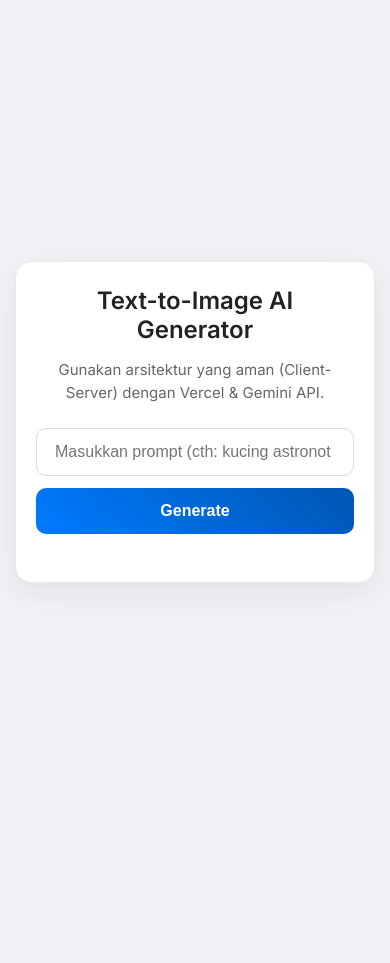
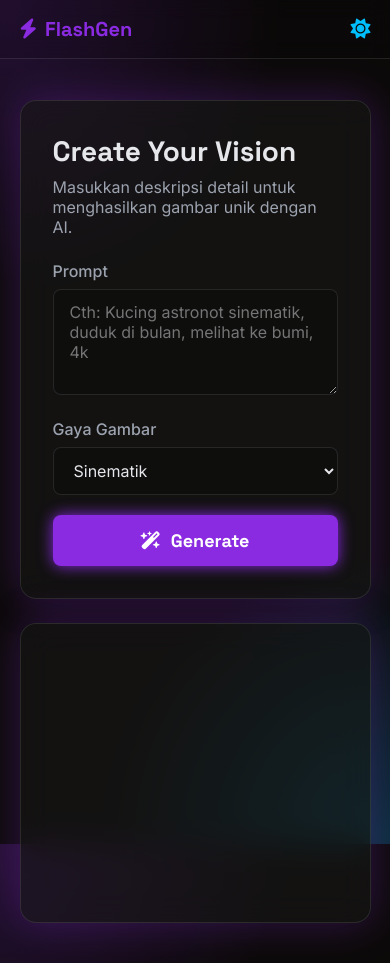
Before and after one commit to rafli-chesio/chatbot-generate-gambar, a website: page index.html in a window 390 px wide. Before the commit the page ends 844 px from the top, so only its background shows below. Drawn offline with Linux system fonts and the light colour scheme.

Commit message:
Rombak Styling

```diff
--- a/index.html
+++ b/index.html
@@ -3,33 +3,73 @@
 <head>
     <meta charset="UTF-8">
     <meta name="viewport" content="width=device-width, initial-scale=1.0">
-    <title>Text-to-Image AI Generator</title>
+    <title>AI Image Generator</title>
+
     <link rel="preconnect" href="https://fonts.googleapis.com">
     <link rel="preconnect" href="https://fonts.gstatic.com" crossorigin>
-    <link href="https://fonts.googleapis.com/css2?family=Inter:wght@400;500;600&display=swap" rel="stylesheet">
+    <link href="https://fonts.googleapis.com/css2?family=Space+Grotesk:wght@500;700&family=Inter:wght@400;500&display=swap" rel="stylesheet">
+
+    <link rel="stylesheet" href="https://cdnjs.cloudflare.com/ajax/libs/font-awesome/6.5.1/css/all.min.css">
 
     <link rel="stylesheet" href="style.css">
 </head>
-<body>
+<body class="dark-mode"> <header class="navbar">
+        <div class="logo">
+            <i class="fa-solid fa-bolt"></i>
+            <span>FlashGen</span>
+        </div>
+        <div class="nav-title">
+            AI Image Generator
+        </div>
+        <div class="theme-toggle" id="theme-toggle-btn">
+            <i class="fa-solid fa-sun"></i>
+        </div>
+    </header>
 
-    <div class="container">
-        <h1>Text-to-Image AI Generator</h1>
-        <p>Gunakan arsitektur yang aman (Client-Server) dengan Vercel & Gemini API.</p>
+    <main class="main-container">
+        <div class="main-content">
 
-        <div class="input-group">
-            <input type="text" id="prompt-input" placeholder="Masukkan prompt (cth: kucing astronot di bulan)">
-            <button id="generate-btn">Generate</button>
+            <section class="controls-panel">
+                <h2>Create Your Vision</h2>
+                <p>Masukkan deskripsi detail untuk menghasilkan gambar unik dengan AI.</p>
+
+                <div class="form-group">
+                    <label for="prompt-input">Prompt</label>
+                    <textarea id="prompt-input" rows="4" placeholder="Cth: Kucing astronot sinematik, duduk di bulan, melihat ke bumi, 4k"></textarea>
                 </div>
 
-        <div id="loading-spinner" class="loader-container" style="display: none;">
-            <div class="loader"></div>
-            <p>Sedang membuat gambar...</p>
+                <div class="form-group">
+                    <label for="style-select">Gaya Gambar</label>
+                    <select id="style-select">
+                        <option value="cinematic">Sinematik</option>
+                        <option value="anime">Anime</option>
+                        <option value="photorealistic">Foto Realistis</option>
+                        <option value="low_poly">Low Poly</option>
+                    </select>
                 </div>
 
-        <div class="result-container" style="display: none;">
+                <button id="generate-btn">
+                    <i class="fa-solid fa-wand-magic-sparkles"></i>
+                    Generate
+                </button>
+
+                <div id="error-message" class="error-box" style="display: none;">
+                    </div>
+            </section>
+
+            <section class="image-panel">
+                <div id="loading-spinner" style="display: none;">
+                    <div class="loader"></div>
+                    <p>Generating your masterpiece...</p>
+                </div>
+
+                <div id="result-container" style="display: none;">
                     <img id="result-image" src="" alt="Gambar yang dihasilkan AI">
                 </div>
+            </section>
+
         </div>
+    </main>
 
     <script src="script.js"></script>
 </body>
--- a/script.js
+++ b/script.js
@@ -1,5 +1,24 @@
 // File: /script.js
 // (Versi FINAL - Mengatasi bug CSS dan Loading)
+
+const themeToggleBtn = document.getElementById('theme-toggle-btn');
+const body = document.body;
+
+if (themeToggleBtn) {
+    themeToggleBtn.addEventListener('click', () => {
+        body.classList.toggle('light-mode');
+
+        // Ubah ikon tombol
+        const icon = themeToggleBtn.querySelector('i');
+        if (body.classList.contains('light-mode')) {
+            icon.classList.remove('fa-sun');
+            icon.classList.add('fa-moon');
+        } else {
+            icon.classList.remove('fa-moon');
+            icon.classList.add('fa-sun');
+        }
+    });
+}
 
 document.addEventListener('DOMContentLoaded', () => {
 
@@ -12,6 +31,8 @@ document.addEventListener('DOMContentLoaded', () => {
     const resultImage = document.getElementById('result-image');
     // INI YANG PENTING UNTUK CSS BARU
     const resultContainer = document.querySelector('.result-container');
+    const errorBox = document.getElementById('error-message');
+
 
     // Pastikan semua elemen penting ada
     if (!promptInput || !generateBtn || !loadingSpinner || !resultImage || !resultContainer) {
@@ -37,6 +58,8 @@ document.addEventListener('DOMContentLoaded', () => {
         loadingSpinner.style.display = 'block';
         resultContainer.style.display = 'none'; // Sembunyikan container hasil lama
         generateBtn.disabled = true;
+
+        if (errorBox) errorBox.style.display = 'none';
 
         try {
             // 4. Kirim permintaan ke backend
@@ -70,9 +93,16 @@ document.addEventListener('DOMContentLoaded', () => {
             resultContainer.style.display = 'block'; // <-- INI PERBAIKANNYA
 
         } catch (error) {
-            // 7. Tangani SEMUA error
-            console.error('Error:', error);
-            alert('Terjadi kesalahan: ' + error.message);
+           console.error('Error:', error);
+
+            // --- GANTI 'alert(...)' DENGAN KODE INI ---
+            if (errorBox) {
+                errorBox.textContent = 'Terjadi kesalahan: ' + error.message;
+                errorBox.style.display = 'block';
+            } else {
+                // Fallback jika error box tidak ada
+                alert('Terjadi kesalahan: ' + error.message);
+            }
 
         } finally {
             // 8. Selesai (UI Cleanup)
--- a/style.css
+++ b/style.css
@@ -1,120 +1,251 @@
 /* =================================
-   RESET & FONT DASAR
+   1. VARIABEL ROOT & TEMA
+   ================================= */
+:root {
+    --font-heading: 'Space Grotesk', sans-serif;
+    --font-body: 'Inter', sans-serif;
+
+    --primary-neon: #8A2BE2; /* Ungu Neon */
+    --secondary-neon: #00BFFF; /* Biru Elektrik */
+    --text-primary: #e5e7eb; /* Putih keabuan */
+    --text-secondary: #9ca3af;
+    --border-color: rgba(255, 255, 255, 0.1);
+
+    --dark-bg: #0c0a09; /* Hitam pekat */
+    --dark-panel-bg: rgba(26, 26, 26, 0.5); /* Latar glassmorphism */
+    --dark-panel-glow: rgba(138, 43, 226, 0.3); /* Glow ungu */
+
+    --light-bg: #f0f2f5;
+    --light-panel-bg: rgba(255, 255, 255, 0.7);
+    --light-panel-glow: rgba(0, 191, 255, 0.3); /* Glow biru */
+}
+
+/* =================================
+   2. DASAR & DARK MODE
    ================================= */
 * {
     box-sizing: border-box;
+    margin: 0;
+    padding: 0;
 }
 
 body {
-    font-family: 'Inter', -apple-system, BlinkMacSystemFont, "Segoe UI", Roboto, Helvetica, Arial, sans-serif;
-    background-color: #f0f2f5; /* Background abu-abu muda */
-    color: #333;
-    display: flex;
-    justify-content: center;
-    align-items: center;
-    min-height: 100vh;
-    margin: 0;
-    padding: 20px;
+    font-family: var(--font-body);
+    background-color: var(--dark-bg);
+    color: var(--text-primary);
+    background-image: radial-gradient(circle at 1% 1%, rgba(138, 43, 226, 0.2) 0%, transparent 30%),
+                      radial-gradient(circle at 99% 99%, rgba(0, 191, 255, 0.2) 0%, transparent 30%);
+    background-attachment: fixed;
+    transition: background-color 0.3s ease, color 0.3s ease;
+}
+
+body.light-mode {
+    --dark-bg: var(--light-bg);
+    --dark-panel-bg: var(--light-panel-bg);
+    --dark-panel-glow: var(--light-panel-glow);
+    --text-primary: #111827;
+    --text-secondary: #4b5563;
+    --border-color: rgba(0, 0, 0, 0.1);
 }
 
 /* =================================
-   CONTAINER UTAMA (TAMPILAN KARTU)
+   3. NAVBAR
    ================================= */
-.container {
-    background-color: #ffffff;
-    padding: 32px 40px; /* Padding lebih besar */
-    border-radius: 16px; /* Sudut lebih bulat */
-    box-shadow: 0 10px 30px rgba(0, 0, 0, 0.07); /* Bayangan lebih halus */
+.navbar {
+    display: flex;
+    justify-content: space-between;
+    align-items: center;
+    padding: 16px 5%;
+    background: rgba(0, 0, 0, 0.1);
+    backdrop-filter: blur(10px);
+    border-bottom: 1px solid var(--border-color);
+    position: fixed;
+    top: 0;
+    left: 0;
     width: 100%;
-    max-width: 640px;
-    text-align: center;
-    border: 1px solid #e8e8e8;
+    z-index: 100;
 }
 
-h1 {
-    font-size: 28px;
-    color: #222;
-    margin-top: 0;
-    margin-bottom: 12px;
+.logo {
+    display: flex;
+    align-items: center;
+    gap: 8px;
+    font-family: var(--font-heading);
+    font-weight: 700;
+    font-size: 20px;
+    color: var(--primary-neon);
 }
 
-p {
-    color: #666; /* Warna teks deskripsi */
-    font-size: 16px;
-    margin-bottom: 32px;
-    line-height: 1.5;
+.nav-title {
+    font-family: var(--font-heading);
+    font-size: 22px;
+    font-weight: 500;
+    color: var(--text-primary);
+}
+
+.theme-toggle {
+    font-size: 20px;
+    cursor: pointer;
+    color: var(--secondary-neon);
+    transition: color 0.3s, transform 0.3s;
+}
+.theme-toggle:hover {
+    transform: scale(1.1) rotate(15deg);
 }
 
 /* =================================
-   GRUP INPUT & TOMBOL
+   4. LAYOUT UTAMA (DUA KOLOM)
    ================================= */
-.input-group {
+.main-container {
+    padding-top: 100px; /* (Tinggi navbar + 20px) */
+    padding-bottom: 40px;
+}
+
+.main-content {
+    display: grid;
+    grid-template-columns: 1fr 1.5fr; /* Kolom kiri lebih kecil */
+    gap: 24px;
+    padding: 0 5%;
+    max-width: 1400px;
+    margin: 0 auto;
+}
+
+/* =================================
+   5. PANEL (KONTROL & GAMBAR)
+   ================================= */
+.controls-panel,
+.image-panel {
+    background: var(--dark-panel-bg);
+    border-radius: 16px;
+    padding: 32px;
+    border: 1px solid var(--border-color);
+    backdrop-filter: blur(16px);
+    -webkit-backdrop-filter: blur(16px);
+    box-shadow: 0 0 40px var(--dark-panel-glow);
+    transition: all 0.3s ease;
+}
+
+.image-panel {
     display: flex;
-    gap: 12px;
+    align-items: center;
+    justify-content: center;
+    min-height: 500px; /* Tinggi minimum panel gambar */
+    position: relative; /* Untuk loader */
+    overflow: hidden;
+}
+
+/* =================================
+   6. ELEMEN FORM (KOLOM KIRI)
+   ================================= */
+.controls-panel h2 {
+    font-family: var(--font-heading);
+    font-size: 28px;
+    color: var(--text-primary);
+    margin-bottom: 8px;
+}
+
+.controls-panel p {
+    color: var(--text-secondary);
     margin-bottom: 24px;
 }
 
-#prompt-input {
-    flex-grow: 1; /* Input memakan sisa ruang */
-    padding: 14px 18px;
-    font-size: 16px;
-    border: 1px solid #ddd;
-    border-radius: 10px;
-    transition: border-color 0.2s, box-shadow 0.2s; /* Transisi halus */
+.form-group {
+    margin-bottom: 20px;
 }
 
-/* Efek saat input di-klik (focus) */
-#prompt-input:focus {
-    border-color: #007bff;
-    box-shadow: 0 0 0 3px rgba(0,123,255,0.15); /* Efek glow biru */
+.form-group label {
+    display: block;
+    margin-bottom: 8px;
+    font-weight: 500;
+    color: var(--text-secondary);
+}
+
+#prompt-input,
+#style-select {
+    width: 100%;
+    padding: 12px 16px;
+    font-size: 16px;
+    font-family: var(--font-body);
+    background-color: rgba(0, 0, 0, 0.2);
+    border: 1px solid var(--border-color);
+    border-radius: 8px;
+    color: var(--text-primary);
+    transition: border-color 0.3s, box-shadow 0.3s;
+}
+
+#prompt-input:focus,
+#style-select:focus {
     outline: none;
+    border-color: var(--primary-neon);
+    box-shadow: 0 0 10px var(--primary-neon);
 }
 
 #generate-btn {
-    padding: 14px 24px;
-    font-size: 16px;
-    font-weight: 600; /* Sedikit lebih tebal */
+    width: 100%;
+    padding: 14px;
+    font-size: 18px;
+    font-weight: 700;
+    font-family: var(--font-heading);
     color: #fff;
-    background: linear-gradient(45deg, #007bff, #0056b3); /* Gradient biru */
+    background: var(--primary-neon);
     border: none;
-    border-radius: 10px;
+    border-radius: 8px;
     cursor: pointer;
-    transition: transform 0.2s, box-shadow 0.2s;
+    display: flex;
+    align-items: center;
+    justify-content: center;
+    gap: 10px;
+
+    /* Efek Neon */
+    box-shadow: 0 0 15px var(--primary-neon);
+    transition: all 0.3s ease;
 }
 
-/* Efek saat mouse di atas tombol */
 #generate-btn:hover {
-    transform: translateY(-2px); /* Tombol sedikit terangkat */
-    box-shadow: 0 6px 15px rgba(0,123,255,0.25);
+    transform: scale(1.02);
+    box-shadow: 0 0 25px var(--primary-neon), 0 0 40px var(--secondary-neon);
+    background: linear-gradient(45deg, var(--primary-neon), var(--secondary-neon));
 }
 
-/* Efek saat tombol nonaktif (loading) */
 #generate-btn:disabled {
-    background: #ccc;
+    background: #555;
+    color: #999;
     cursor: not-allowed;
+    box-shadow: none;
     transform: none;
-    box-shadow: none;
+}
+
+/* Kotak Error (pengganti alert) */
+.error-box {
+    display: none; /* diatur oleh JS */
+    margin-top: 20px;
+    padding: 12px;
+    background-color: rgba(255, 0, 0, 0.1);
+    border: 1px solid rgba(255, 0, 0, 0.5);
+    color: #ffcccc;
+    border-radius: 8px;
+    font-size: 15px;
 }
 
 /* =================================
-   LOADER & HASIL GAMBAR
+   7. LOADER & HASIL GAMBAR (KOLOM KANAN)
    ================================= */
-.loader-container {
-    margin-top: 20px;
-    color: #555;
-    font-weight: 500;
+#loading-spinner {
+    text-align: center;
+    color: var(--text-secondary);
+    font-family: var(--font-heading);
 }
 
-/* Animasi loader baru (lebih modern) */
 .loader {
-    width: 48px;
-    height: 48px;
+    width: 60px;
+    height: 60px;
     border-radius: 50%;
-    display: inline-block;
-    border-top: 4px solid #007bff;
-    border-right: 4px solid transparent;
+    margin-bottom: 16px;
+    /* Animasi loader neon */
+    border: 5px solid var(--border-color);
+    border-top-color: var(--primary-neon);
+    border-left-color: var(--secondary-neon);
     animation: spin 1s linear infinite;
-    margin: 20px auto 10px;
 }
 
 @keyframes spin {
@@ -122,66 +253,49 @@ p {
     100% { transform: rotate(360deg); }
 }
 
-.result-container {
-    margin-top: 24px;
+#result-container {
     width: 100%;
-    /* Menjaga rasio aspek kotak (1:1) */
-    position: relative;
-    padding-bottom: 100%; /* Ini trik untuk aspect-ratio 1:1 */
-    background-color: #f9f9f9;
-    border-radius: 12px;
-    display: none; /* Default tersembunyi */
+    height: 100%;
+    animation: fadeUp 0.5s ease; /* Animasi fade-up */
 }
 
 #result-image {
-    /* Gambar mengisi penuh kontainer */
-    position: absolute;
-    top: 0;
-    left: 0;
     width: 100%;
     height: 100%;
-    object-fit: cover; /* Gambar akan ter-crop, bukan gepeng */
-    border-radius: 12px;
-    border: 1px solid #eee;
+    object-fit: cover; /* Mencegah gambar gepeng */
+    border-radius: 8px;
+    /* Efek glow di tepi frame */
+    box-shadow: 0 0 20px rgba(0, 191, 255, 0.3);
+}
+
+@keyframes fadeUp {
+    from {
+        opacity: 0;
+        transform: translateY(20px);
+    }
+    to {
+        opacity: 1;
+        transform: translateY(0);
+    }
 }
 
 /* =================================
-   RESPONSIVE (Tampilan HP)
+   8. RESPONSIVE (TAMPILAN HP)
    ================================= */
-@media (max-width: 600px) {
-    body {
-        padding: 15px;
+@media (max-width: 900px) {
+    .main-content {
+        grid-template-columns: 1fr; /* Kolom menumpuk */
     }
 
-    .container {
-        padding: 24px 20px;
+    .image-panel {
+        min-height: 300px; /* Perkecil tinggi di HP */
     }
 
-    .input-group {
-        flex-direction: column; /* Input dan tombol akan menumpuk */
+    .nav-title {
+        display: none; /* Sembunyikan judul di HP */
     }
 
-    h1 {
-        font-size: 24px;
-    }
-
-    p {
-        font-size: 15px;
-        margin-bottom: 24px;
-    }
-
-    .result-container {
-        /*
-          Di HP, kita tidak paksa 1:1. Kita biarkan gambar
-          menentukan tingginya sendiri agar tidak ter-crop.
-          Ganti ini jika Anda lebih suka 1:1.
-        */
-        padding-bottom: 0; /* Hapus paksa 1:1 */
-        height: auto;
-    }
-
-    #result-image {
-        position: relative; /* Hapus posisi absolut */
-        height: auto; /* Biarkan tinggi gambar otomatis */
+    .navbar {
+        padding: 16px 5%;
     }
 }
```
Lines whose indentation alone changed are shown as unchanged.
